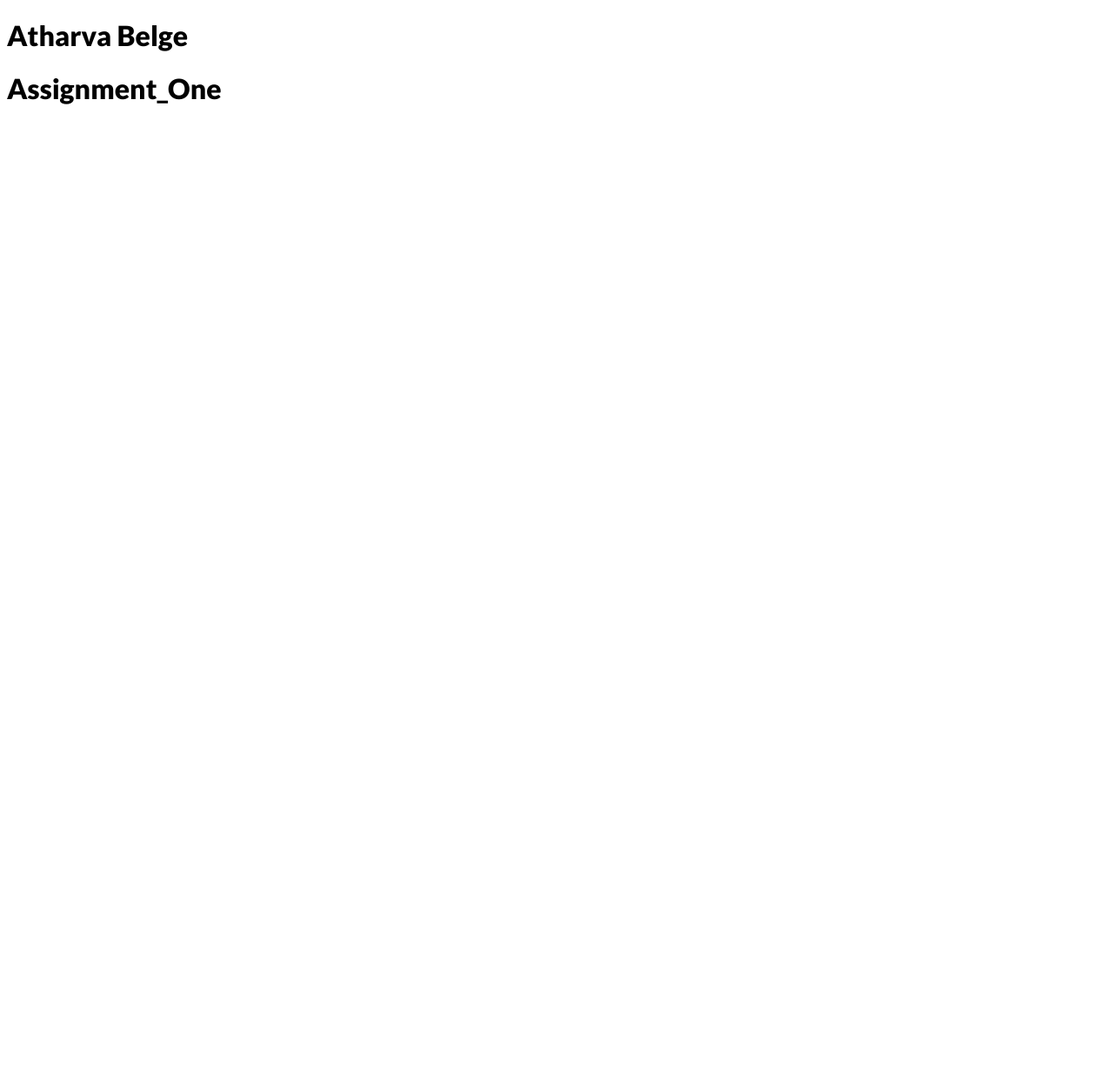
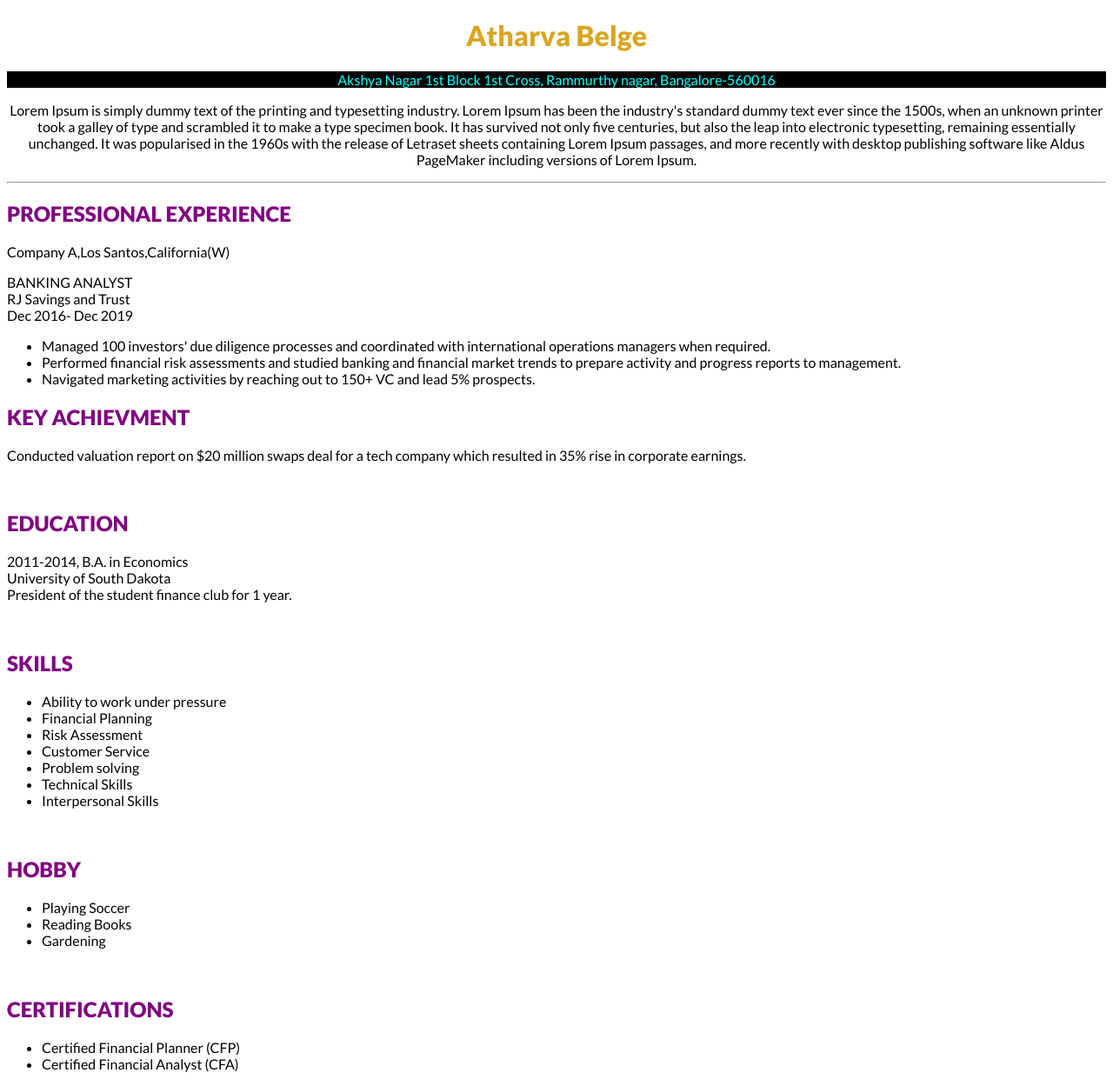
Before and after one commit to Atharvabelge/SkillSafari_ASB_HTML-Css, a plain HTML site: page Index.html in a window 1280 px wide. Shown: the whole page at 87% size. Before the commit the page ends 800 px from the top, so only its background shows below. Drawn offline with Linux system fonts and the light colour scheme.

Commit message:
This is Assignment 2
Assignment-2 (Session-2)

```diff
--- a/Index.html
+++ b/Index.html
@@ -11,8 +11,59 @@
     <title>Sample Program(Session_1 Assignment)</title>
 </head>
 <body>
-    <h1>Atharva Belge</h1>
-    <h1>Assignment_One</h1>
+    <h1><center>Atharva Belge</center></h1>
+    <center><p class="cc">Akshya Nagar 1st Block 1st Cross, Rammurthy nagar, Bangalore-560016</p></center>
+    <p><center>Lorem Ipsum is simply dummy text of the printing and typesetting industry. Lorem Ipsum has been the industry's standard dummy text ever since the 1500s,
+       when an unknown printer took a galley of type and scrambled it to make a type specimen book. It has survived not only five centuries, but also the leap into electronic typesetting, remaining essentially unchanged.
+       It was popularised in the 1960s with the release of Letraset sheets containing Lorem Ipsum passages, and more recently with desktop publishing software like Aldus PageMaker including versions of Lorem Ipsum.</center></p>
+       <hr>
+
+    <h2> PROFESSIONAL EXPERIENCE </h2>
+    <P>Company A,Los Santos,California(W) </P>
+    <p>BANKING ANALYST <br>
+       RJ Savings and Trust<br>
+       Dec 2016- Dec 2019</p>
+       <ul>
+           <li>Managed 100 investors' due diligence processes and coordinated with international operations managers when required.</li>
+           <li>Performed financial risk assessments and studied banking and financial market trends to prepare activity and progress reports to management.</li>
+           <li>Navigated marketing activities by reaching out to 150+ VC and lead 5% prospects.</li>
+       </ul>
+       <h2>KEY ACHIEVMENT</h2>
+           <p>Conducted valuation report on $20 million swaps deal for a tech company which resulted in 35% rise in corporate earnings.</p>
+           <br>
+       <h2>EDUCATION</h2>
+       <p>2011-2014, B.A. in Economics<br>
+          University of South Dakota<br>
+          President of the student finance club for 1 year.</p><br>
+       <h2>SKILLS</h2>
+           <ul>
+               <li>Ability to work under pressure</li>
+               <li>Financial Planning</li>
+               <li>Risk Assessment</li>
+               <li>Customer Service</li>
+               <li>Problem solving</li>
+               <li>Technical Skills</li>
+               <li>Interpersonal Skills</li>
+           </ul><br>
+        <h2>HOBBY</h2><ul>
+        <li>Playing Soccer</li>
+        <li>Reading Books</li>
+        <li>Gardening</li>
+        </ul>
+        <br>
+
+        <h2>CERTIFICATIONS</h2>
+        <ul>
+            <li>Certified Financial Planner (CFP)</li>
+            <li>Certified Financial Analyst (CFA)</li>
+        </ul>
+
+
+
+
+
+
+
 
 </body>
 </html>
--- a/style.css
+++ b/style.css
@@ -1,3 +1,14 @@
 body{
     font-family: 'Lato', sans-serif;
 }
+h1{
+    color: goldenrod;
+}
+.cc {
+    background-color: black;
+    color: aqua;
+
+}
+h2{
+    color: purple;
+}
```
